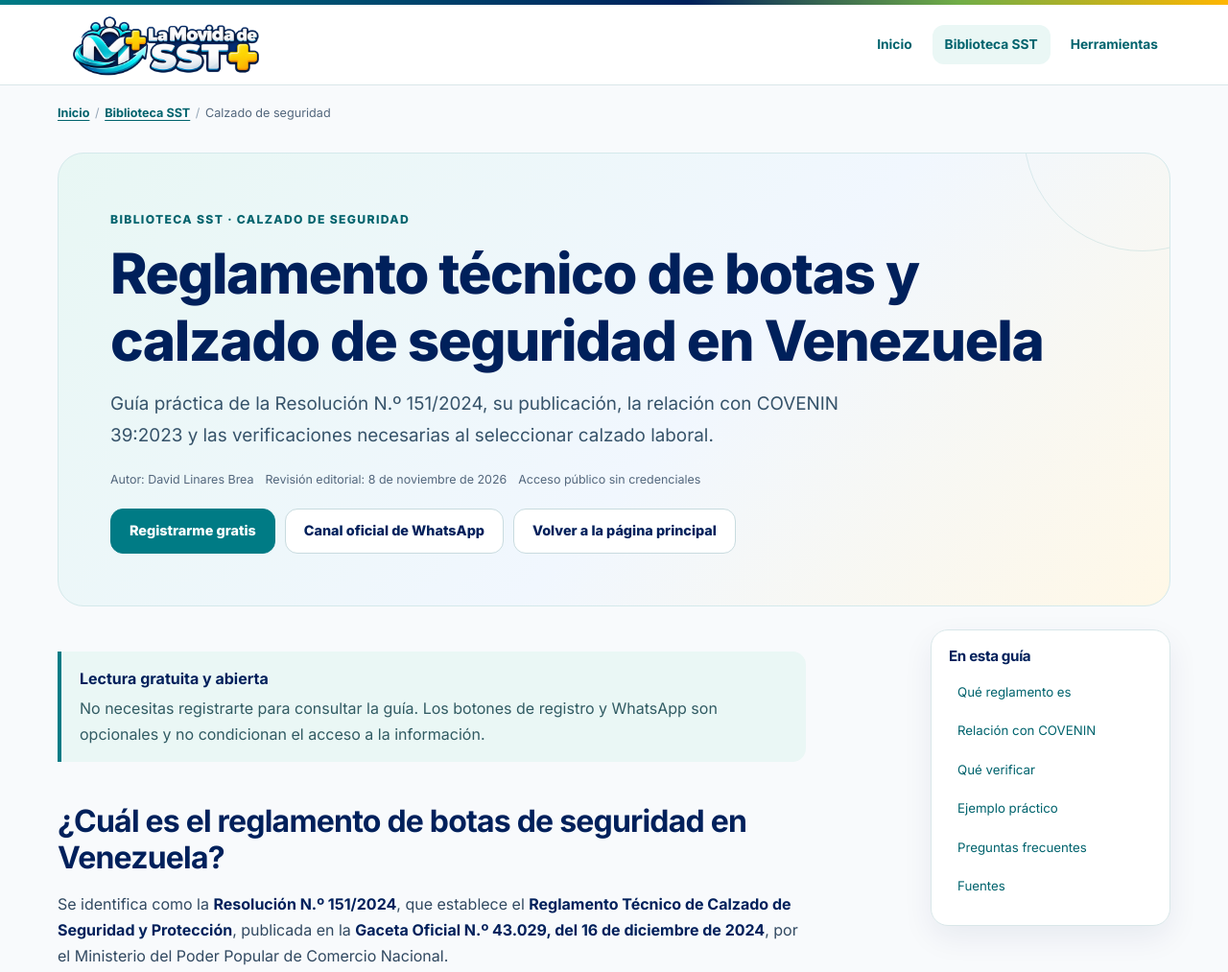
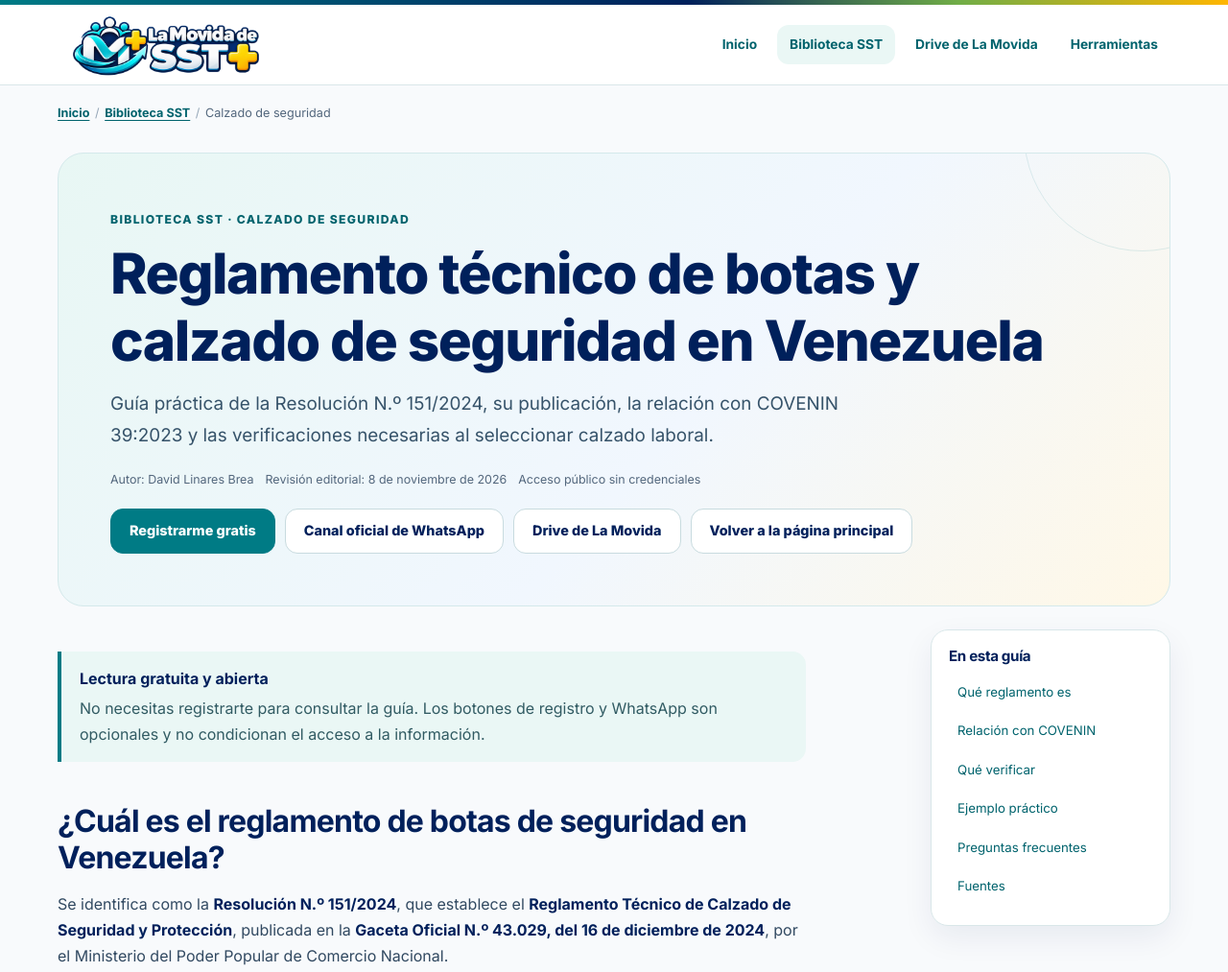
Before and after one commit to movidasst/principal, a plain HTML site: page biblioteca/reglamentos-tecnicos/calzado-seguridad/index.html in a window 1280 px wide. Shown: the top 1013 px of the page at 96% size. Drawn offline with Linux system fonts and the light colour scheme.

Commit message:
feat(biblioteca): enlazar Drive comunitario desde las guías normativas

```diff
--- a/biblioteca/reglamentos-tecnicos/calzado-seguridad/index.html
+++ b/biblioteca/reglamentos-tecnicos/calzado-seguridad/index.html
@@ -34,6 +34,7 @@
   <nav class="head-nav" aria-label="Navegación principal">
     <a href="/">Inicio</a>
     <a href="/biblioteca/" aria-current="page">Biblioteca SST</a>
+    <a href="https://drive.movidasst.com/" target="_blank" rel="noopener noreferrer">Drive de La Movida</a>
     <a href="/explorar.html">Herramientas</a>
   </nav>
 </div></header>
@@ -47,6 +48,7 @@
 <div class="actions biblioteca-actions" aria-label="Accesos de La Movida">
 <a class="btn" href="https://registro.movidasst.com/" target="_blank" rel="noopener noreferrer">Registrarme gratis</a>
 <a class="btn outline" href="https://whatsapp.com/channel/0029Va0mlH5Jf05mrcCz8r3e" target="_blank" rel="noopener noreferrer">Canal oficial de WhatsApp</a>
+<a class="btn outline" href="https://drive.movidasst.com/" target="_blank" rel="noopener noreferrer">Drive de La Movida</a>
 <a class="btn outline" href="/">Volver a la página principal</a>
 </div></div></section>
 <div class="article-layout"><article class="article" id="articulo">
@@ -84,6 +86,7 @@
 <div class="related"><h2>Comparte, aprende y participa</h2><p>Esta guía forma parte de la Biblioteca SST pública de La Movida. Puedes continuar con otros materiales o unirte al canal para conocer los nuevos estudios.</p><div class="actions biblioteca-actions" aria-label="Accesos de La Movida">
 <a class="btn" href="https://registro.movidasst.com/" target="_blank" rel="noopener noreferrer">Registrarme gratis</a>
 <a class="btn outline" href="https://whatsapp.com/channel/0029Va0mlH5Jf05mrcCz8r3e" target="_blank" rel="noopener noreferrer">Canal oficial de WhatsApp</a>
+<a class="btn outline" href="https://drive.movidasst.com/" target="_blank" rel="noopener noreferrer">Drive de La Movida</a>
 <a class="btn outline" href="/">Volver a la página principal</a>
 </div></div>
 </article>
@@ -99,5 +102,6 @@
  <li><a href="/biblioteca/nt-04-2023/">NT-04:2023</a></li>
  <li><a href="/biblioteca/normas-covenin/">Normas COVENIN</a></li>
  <li><a href="/biblioteca/reglamentos-tecnicos/">Reglamentos técnicos</a></li>
+ <li><a href="https://drive.movidasst.com/" target="_blank" rel="noopener noreferrer">Biblioteca colaborativa (Drive)</a></li>
  <li><a href="/explorar.html">Herramientas SST</a></li>
  </ul></div></div></footer></body></html>
```
